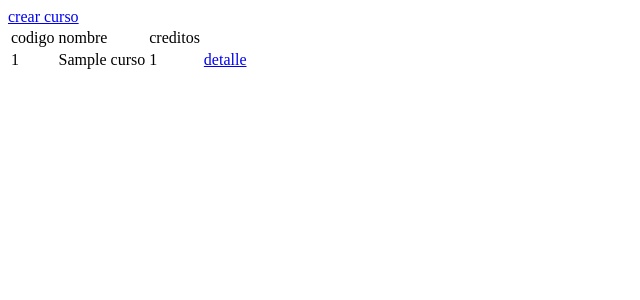
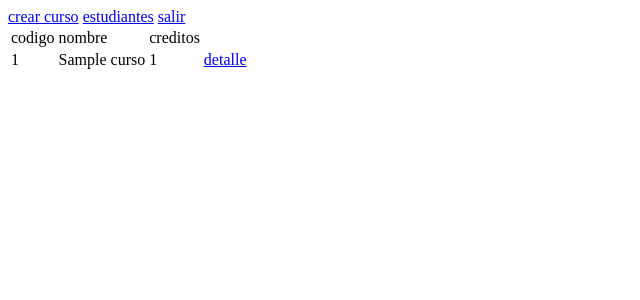
Before and after one commit to juanfoncedesarrollos/lpb, a Django app: page /cursos/ in a window 1280 px wide. Shown: the top 300 px of the page, without its empty margins (0-640 px from the left). Run offline with Django 4.2, Linux system fonts and the light colour scheme; a user stored in the database is signed in; tables that the repository leaves empty hold one stand-in row (values such as "Sample post").

Commit message:
implementacion de links internos

```diff
--- a/cursos/templates/cursos/index.html
+++ b/cursos/templates/cursos/index.html
@@ -8,6 +8,8 @@
 </head>
 <body>
     <a href="{% url 'cursos:crear' %}">crear curso</a>
+    <a href="{% url 'cursos:estudiantes' %}">estudiantes</a>
+    <a href="{% url 'cursos:salir' %}">salir</a>
     <table>
         <tr>
             <td>codigo</td>
--- a/cursos/urls.py
+++ b/cursos/urls.py
@@ -1,6 +1,8 @@
 from django.urls import path
 
 from . import views
+from estudiantes import views as estudiantes
+from core import views as core
 
 app_name = 'cursos'
 
@@ -10,5 +12,7 @@ urlpatterns = [
     path('guardar/', views.guardar, name='guardar'),
     path('detalle/<int:curso_id>/', views.detalle, name='detalle'),
     path('actualizar/<int:curso_id>', views.actualizar, name='actualizar'),
-    path('eliminar/<int:curso_id>', views.eliminar, name='eliminar')
+    path('eliminar/<int:curso_id>', views.eliminar, name='eliminar'),
+    path('estudiantes/', estudiantes.index, name='estudiantes'),
+    path('salir/', core.cerrar, name='salir'),
 ]
--- a/estudiantes/templates/estudiantes/crear.html
+++ b/estudiantes/templates/estudiantes/crear.html
@@ -7,6 +7,7 @@
     <title>Lp3</title>
 </head>
 <body>
+    <a href="{% url 'estudiantes:index' %}">regresar</a>
     <form action="{% url 'estudiantes:guardar' %}" method="POST">
         {% csrf_token %}
         <table>
--- a/estudiantes/templates/estudiantes/detalle.html
+++ b/estudiantes/templates/estudiantes/detalle.html
@@ -7,6 +7,7 @@
     <title>Document</title>
 </head>
 <body>
+    <a href="{% url 'estudiantes:index' %}">regresar</a>
     {{ estudiante_data.identificacion }}
     <form action="{% url 'estudiantes:actualizar' estudiante_data.pk %}" method="POST">
         {% csrf_token %}
--- a/estudiantes/templates/estudiantes/index.html
+++ b/estudiantes/templates/estudiantes/index.html
@@ -8,7 +8,8 @@
 </head>
 <body>
     <a href="{% url 'estudiantes:crear' %}">crear estudiante</a>
-
+    <a href="{% url 'estudiantes:cursos' %}">cursos</a>
+    <a href="{% url 'estudiantes:salir' %}">salir</a>
     <table>
         <tr>
             <td>nombre</td>
--- a/estudiantes/urls.py
+++ b/estudiantes/urls.py
@@ -1,6 +1,8 @@
 from django.urls import path
 
 from . import views
+from cursos import views as cursos
+from core import views as core
 
 app_name = 'estudiantes'
 
@@ -10,5 +12,7 @@ urlpatterns = [
     path('guardar/', views.guardar, name='guardar'),
     path('detalle/<int:estudiante_id>/', views.detalle, name='detalle'),
     path('actualizar/<int:estudiante_id>', views.actualizar, name='actualizar'),
-    path('eliminar/<int:estudiante_id>', views.eliminar, name='eliminar')
+    path('eliminar/<int:estudiante_id>', views.eliminar, name='eliminar'),
+    path('cursos/', cursos.index, name='cursos'),
+    path('salir/', core.cerrar, name='salir'),
 ]
```
